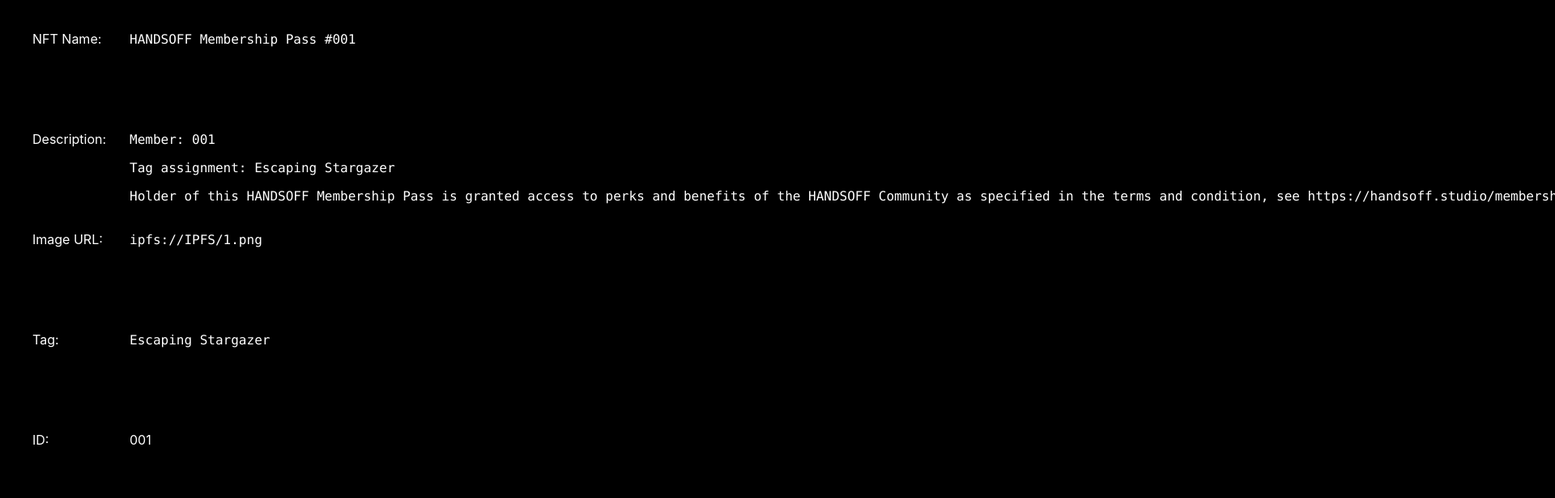
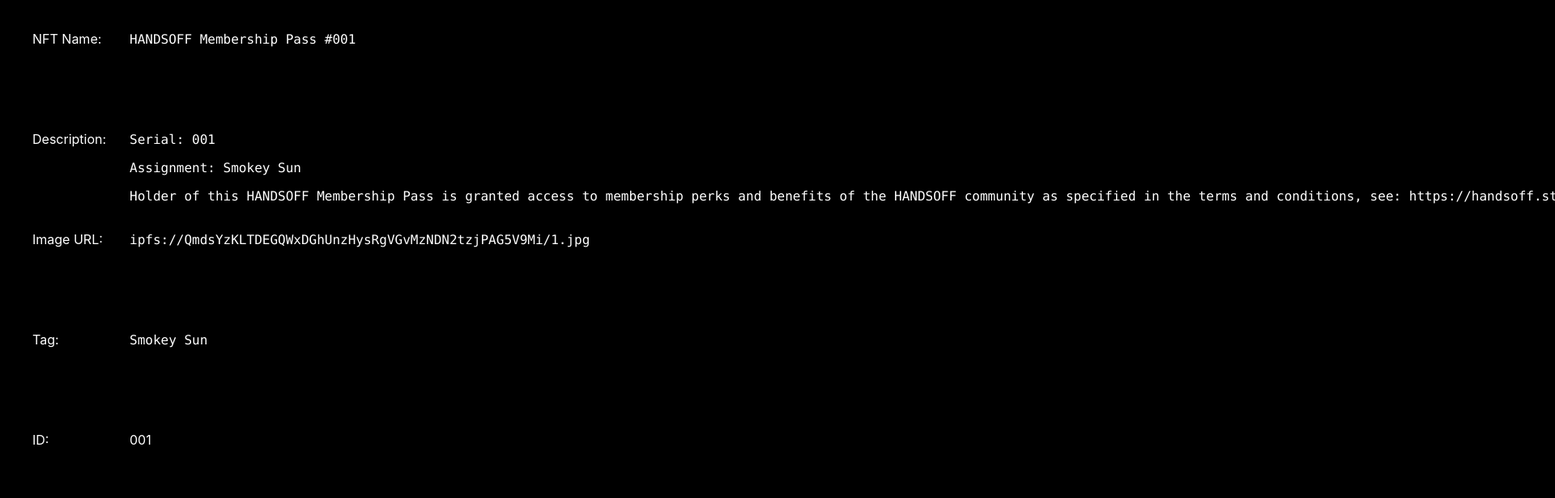
Before and after one commit to beaumontyun/frontend-testing, a Next.js app: page /getrequest in a window 1280 px wide. Shown: the top 616 px of the page at 81% size, 1920 px wide, since content can reach past the window. Built offline with nearby package versions, Linux system fonts and the light colour scheme.

Commit message:
Load meta

```diff
--- a/pages/getrequest.js
+++ b/pages/getrequest.js
@@ -1,4 +1,4 @@
-const meta = { "name": "HANDSOFF Membership Pass #001", "description": "Member: 001 \n\nTag assignment: Escaping Stargazer \n\nHolder of this HANDSOFF Membership Pass is granted access to perks and benefits of the HANDSOFF Community as specified in the terms and condition, see https://handsoff.studio/membershiptc", "tag": "Escaping Stargazer", "id": "001", "external_url": "https://www.handsoff.studio/", "image": "ipfs://IPFS/1.png", "attributes": [{ "trait_type": "Adjective", "value": "Escaping" }, { "trait_type": "Name", "value": "Stargazer" }] }
+const meta = {"name":"HANDSOFF Membership Pass #001","description":"Serial: 001 \n\nAssignment: Smokey Sun \n\nHolder of this HANDSOFF Membership Pass is granted access to membership perks and benefits of the HANDSOFF community as specified in the terms and conditions, see: https://handsoff.studio/membershiptc","tag":"Smokey Sun","id":"001","external_url":"https://www.handsoff.studio/","image":"ipfs://QmdsYzKLTDEGQWxDGhUnzHysRgVGvMzNDN2tzjPAG5V9Mi/1.jpg","attributes":[{"trait_type":"Background","value":"Marble"},{"trait_type":"Platform","value":"Silver"},{"trait_type":"Adjective","value":"Smokey"},{"trait_type":"Name","value":"Sun"}]}
 
 const GetRequest = () => {
     return (
```
Also changed, not shown: 1 other file (tests, documents, lock files or other folders).
